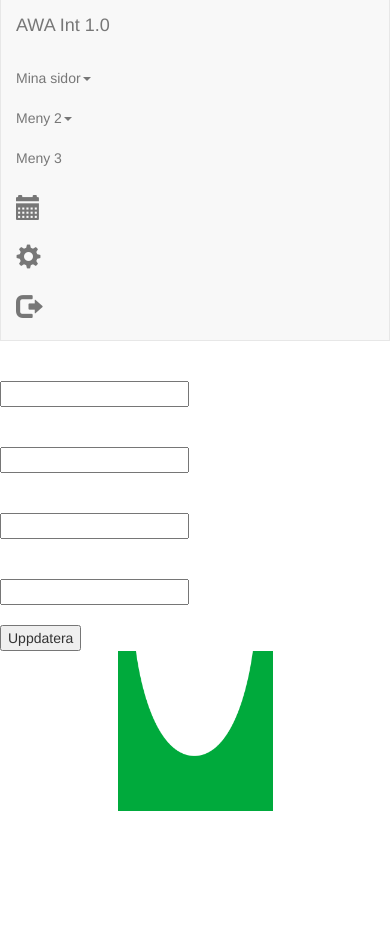
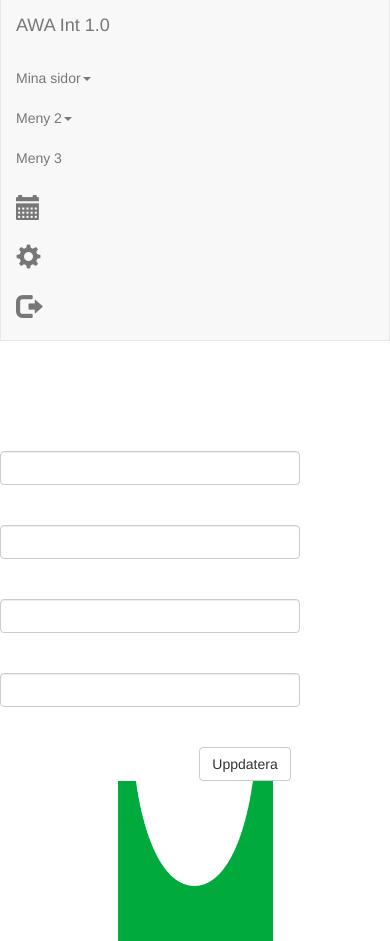
Before and after one commit to Christine85/KoLappen, an ASP.NET Core app: template src/KoLappen/Views/Profile/EditProfile.cshtml in a window 390 px wide. Shown: the part 410-1351 px from the top of the page. Before the commit the page ends 1221 px from the top, so only its background shows below. Run offline with ASP.NET Core 8, Linux system fonts and the light colour scheme; the template is opened without the code that fills it, so the values that code supplies are empty; some libraries are stand-ins or nearby versions.

Commit message:
småfix med layout....

```diff
--- a/src/KoLappen/ViewModels/EditProfileVM.cs
+++ b/src/KoLappen/ViewModels/EditProfileVM.cs
@@ -1,10 +1,16 @@
+using System.ComponentModel.DataAnnotations;
+
 namespace KoLappen.ViewModels
 {
     public class EditProfileVM
     {
+        [Display(Name ="Förnamn")]
         public string Firstname { get; set; }
+        [Display(Name ="Efternamn")]
         public string Lastname { get; set; }
+        [Display(Name ="E-mail")]
         public string Email { get; set; }
+        [Display(Name ="Telefonnummer")]
         public string Phonenumber { get; set; }
         public string UserId { get; set; }
     }
--- a/src/KoLappen/Views/Profile/EditProfile.cshtml
+++ b/src/KoLappen/Views/Profile/EditProfile.cshtml
@@ -2,32 +2,35 @@
 @{
     ViewBag.Title = "Uppdatera profil";
 }
-
+<div style="height: 70px"></div>
+<div class="row">
+    <div class="col-md-2 col-md-offset-5">
         <div asp-validation-summary="ValidationSummary.All"></div>
         <form asp-controller="profile" asp-action="editprofile" enctype="multipart/form-data">
             <label asp-for="Firstname"></label>
             <br />
-    <input asp-for="Firstname" />
+            <input asp-for="Firstname" class="form-control" id="textboxWidth"/>
             <span asp-validation-for="Firstname"></span>
-    <br /><br />
+            <br />
             <label asp-for="Lastname"></label>
+            <input asp-for="Lastname"  class="form-control" id="textboxWidth"/>
+            <span asp-validation-for="Lastname"></span>
             <br />
-    <input asp-for="Lastname" />
-    <span asp-validation-for="Lastname"></span>
-    <br /><br />
             <label asp-for="Email"></label>
             <br />
-    <input asp-for="Email" />
+            <input asp-for="Email" class="form-control" id="textboxWidth"/>
             <span asp-validation-for="Email"></span>
-    <br /><br />
+            <br />
             <label asp-for="Phonenumber"></label>
             <br />
-    <input asp-for="Phonenumber" />
+            <input asp-for="Phonenumber" class="form-control"  id="textboxWidth"/>
             <span asp-validation-for="Phonenumber"></span>
             <br /><br />
             @*<label asp-for="OldPassword"></label>
                 <br />
                 <input asp-for="OldPassword" />
                 <span asp-validation-for="OldPassword"></span>*@
-    <input type="submit" value="Uppdatera" />
+            <center><input type="submit" value="Uppdatera" class="btn btn-default" id="editProfileBtnPlacement" /></center>
         </form>
+    </div>
+</div>
--- a/src/KoLappen/wwwroot/CSS/Kolappen.css
+++ b/src/KoLappen/wwwroot/CSS/Kolappen.css
@@ -51,6 +51,14 @@
 /*@media (max-width: 360px) {*/
 .custom {
     width: 360px;
+}
+
+#textboxWidth{
+    width: 300px;
+}
+
+#editProfileBtnPlacement{
+    margin-left: 100px;
 }
 
 #settingsIcon {
@@ -186,7 +194,7 @@
     overflow: hidden;
 }*/
 
-body {
+/*body {
     overflow: hidden;
 }
 
@@ -197,7 +205,7 @@
 
 #noScroll {
     overflow: hidden;
-}
+}*/
 
 #personInfo {
     width: 90%;
```
Also changed, not shown: src/KoLappen/Controllers/AdminController.cs (+11 -2 lines). Lines whose indentation alone changed are shown as unchanged.
